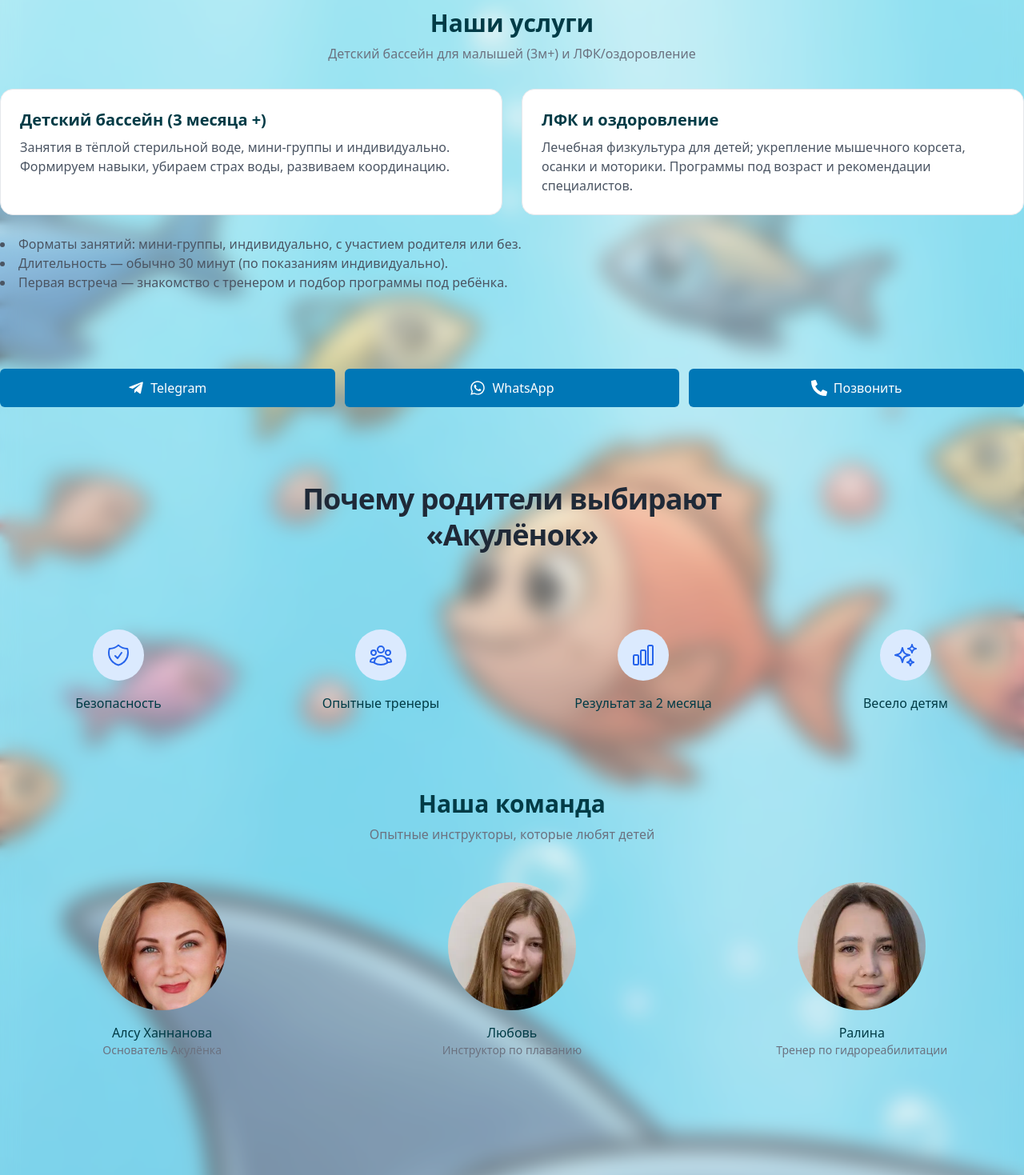
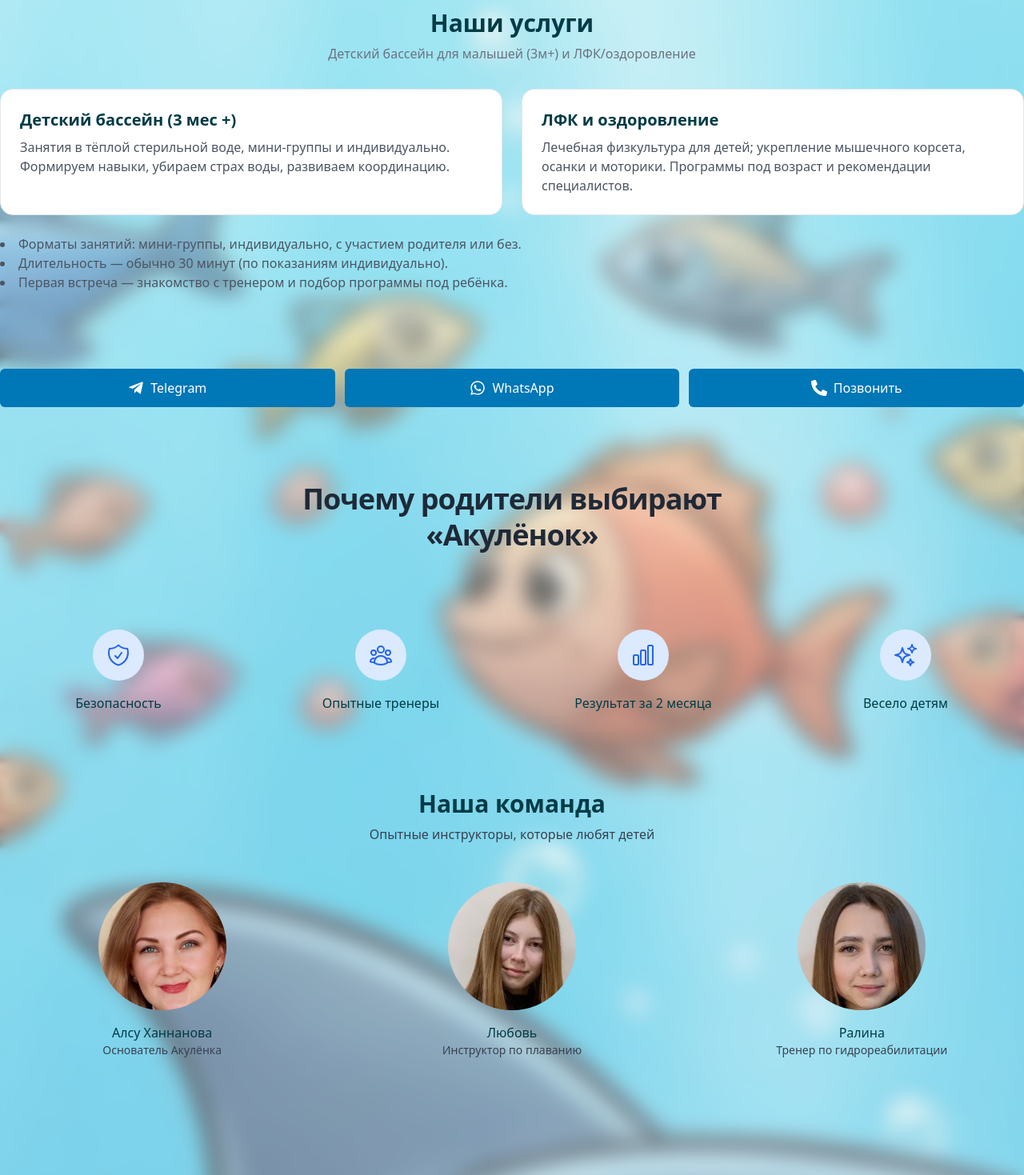
Before and after one commit to peexthree/Akulenok, a Next.js app: page / in a window 1280 px wide. Shown: the part 1960-3429 px from the top of the page at 80% size. Built offline with nearby package versions, Linux system fonts and the light colour scheme.

Commit message:
╨Ю╨▒╨╜╨╛╨▓╨╕╨╗ ╨║╨╛╨┤ ╨┐╤А╨╛╨╡╨║╤В╨░

```diff
--- a/components/services.js
+++ b/components/services.js
@@ -18,7 +18,7 @@ export default function Services() {
       </div>
       <div className="grid gap-6 md:grid-cols-2">
         <Item
-          title="Детский бассейн (3 месяца +)"
+          title="Детский бассейн (3 мес +)"
           desc="Занятия в тёплой стерильной воде, мини‑группы и индивидуально. Формируем навыки, убираем страх воды, развиваем координацию."
         />
         <Item
--- a/components/team.js
+++ b/components/team.js
@@ -28,7 +28,7 @@ export default function Team() {
     <Container>
       <div id="team" className="text-center mb-8">
         <h2 className="text-3xl font-semibold">Наша команда</h2>
-        <p className="text-gray-500 mt-2">Опытные инструкторы, которые любят детей</p>
+        <p className="text-gray-700 mt-2">Опытные инструкторы, которые любят детей</p>
       </div>
       <div className="grid gap-8 md:grid-cols-3">
         {members.map((m) => (
@@ -50,7 +50,7 @@ export default function Team() {
               className="mx-auto rounded-full object-cover"
             />
             <div className="mt-4 font-medium">{m.name}</div>
-            <div className="text-sm text-gray-500">{m.role}</div>
+            <div className="text-sm text-gray-700">{m.role}</div>
 
           </motion.div>
         ))}
```
